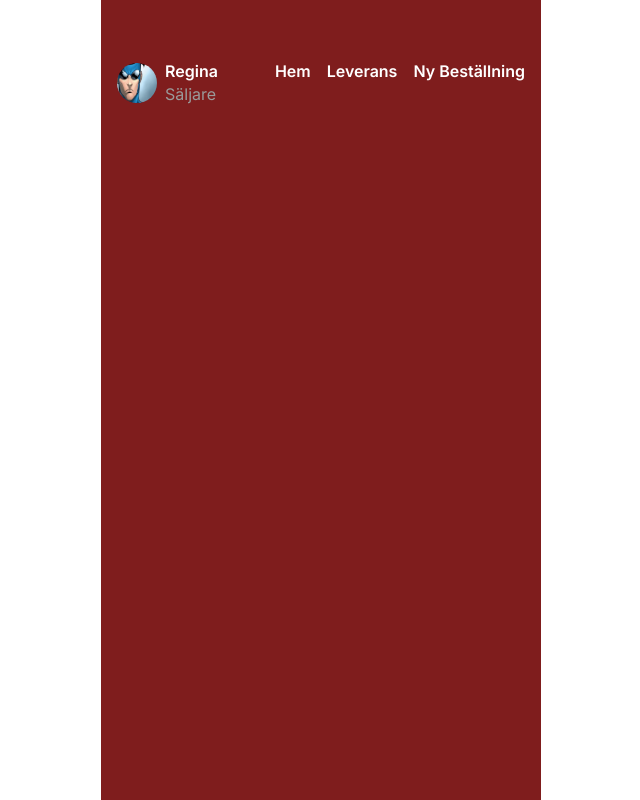
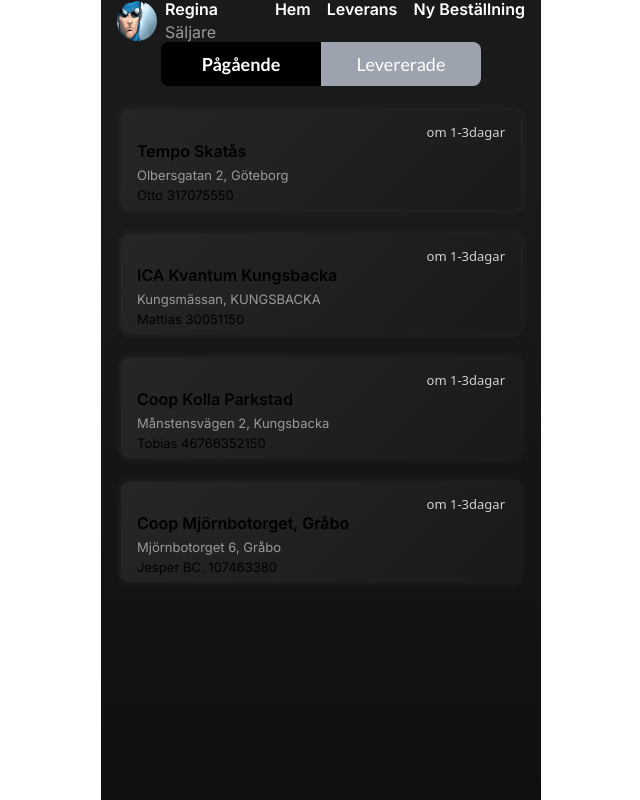
Before and after one commit to kemorsky/Mormor-Dagny-s-Bageri, a React (Vite) app: page /orders in a window 1280 px wide. Shown: the top 800 px of the page, without its empty margins (319-959 px from the left). Built offline with nearby package versions, Linux system fonts and the light colour scheme.

Commit message:
Orders
Added data from json file. Buttons/tabs used to switch view between pending orders and delivered orders.

```diff
--- a/customers.json
+++ b/customers.json
@@ -49,8 +49,7 @@
             "active": true
         }
     ],
-    "previousOrders": [
-        {
+
         "previousOrders": [
             {
                 "date": "för 1-3 dagar",
@@ -63,8 +62,6 @@
                 "contactPerson": "Stefan Holmqvist",
                 "customerNumber": 112568980,
                 "active": false
-                }
-            ]
             },
             {
                 "date": "för 4-6 dagar",
--- a/src/components/ui/button.tsx
+++ b/src/components/ui/button.tsx
@@ -56,3 +56,16 @@
         </button>
     );
 };
+
+export const ButtonTab: React.FC<ButtonProps & { isActive: boolean }> = ({ className, isActive, ...props }) => {
+    return (
+        <button
+            className={cn(
+                "w-40 px-4 py-2 font-lato text-lg transition-colors border-none",
+                isActive ? "bg-black text-white font-semibold" : "bg-gray-400 text-white hover:text-black",
+                className
+            )}
+            {...props}
+        />
+    );
+};
--- a/src/pages/orders/orders.tsx
+++ b/src/pages/orders/orders.tsx
@@ -1,20 +1,74 @@
-import Menu from "../../elements/menu/menu"
+import { useState } from "react";
+import {
+  Card,
+  CardDate,
+  CardHeader,
+  CardStore,
+  CardAddress,
+  CardClientName,
+} from "../../blocks/card";
+import data from "../../../customers.json";
+import Menu from "../../elements/menu/menu";
+import { ButtonTab } from "../../components/ui/button";
+
+type Address = {
+  street: string;
+  city: string;
+};
+
+type Customer = {
+  date: string;
+  name: string;
+  address: Address;
+  contactPerson: string;
+  customerNumber: number;
+  active: boolean;
+};
 
 export default function OrdersPage() {
-    return (
-        <main className="w-full min-h-[59.75rem] inline-flex flex-col items-center justify-start bg-red-900 px-4">
-            <div className="w-full inline-flex flex-col items-center justify-start gap-6 py-3 mt-[3.125rem]">
-                <Menu />
-                <section className="w-full inline-flex flex-col items-start justify-center gap-3">
+  const currentOrders: Customer[] = data.customers.filter((c) => c.active);
+  const previousOrders: Customer[] = data.previousOrders.filter((c) => !c.active);
+  const [activeTab, setActiveTab] = useState("ongoing");
 
-                </section>
-                <section className="w-full inline-flex flex-col items-start justify-center gap-3">
+  const orders = activeTab === "ongoing" ? currentOrders : previousOrders;
 
-                </section>
-                <section className="w-full inline-flex flex-col items-start justify-center gap-3">
+  return (
+    <main className="w-full min-h-[59.75rem] inline-flex flex-col items-center justify-start bg-gradient-primary px-4">
+      <Menu />
+      <div>
+        <ButtonTab
+          isActive={activeTab === "ongoing"}
+          onClick={() => setActiveTab("ongoing")}
+          className="rounded-l-lg"
+        >
+          Pågående
+        </ButtonTab>
+        <ButtonTab
+          isActive={activeTab === "delivered"}
+          onClick={() => setActiveTab("delivered")}
+          className="rounded-r-lg"
+        >
+          Levererade
+        </ButtonTab>
+      </div>
 
-                </section>
-            </div>
-        </main>
-    )
-};
+      {orders.map((customer) => (
+        <Card
+          key={customer.customerNumber}
+          className=" w-[400px] h-[100px] p-4 mt-6 rounded-lg "
+        >
+          <CardDate>{customer.date}</CardDate>
+          <CardHeader>
+            <CardStore>{customer.name}</CardStore>
+            <CardAddress>
+              {customer.address.street}, {customer.address.city}
+            </CardAddress>
+            <CardClientName>
+              {customer.contactPerson} {customer.customerNumber}
+            </CardClientName>
+          </CardHeader>
+        </Card>
+      ))}
+    </main>
+  );
+}
```
Lines whose indentation alone changed are shown as unchanged.
